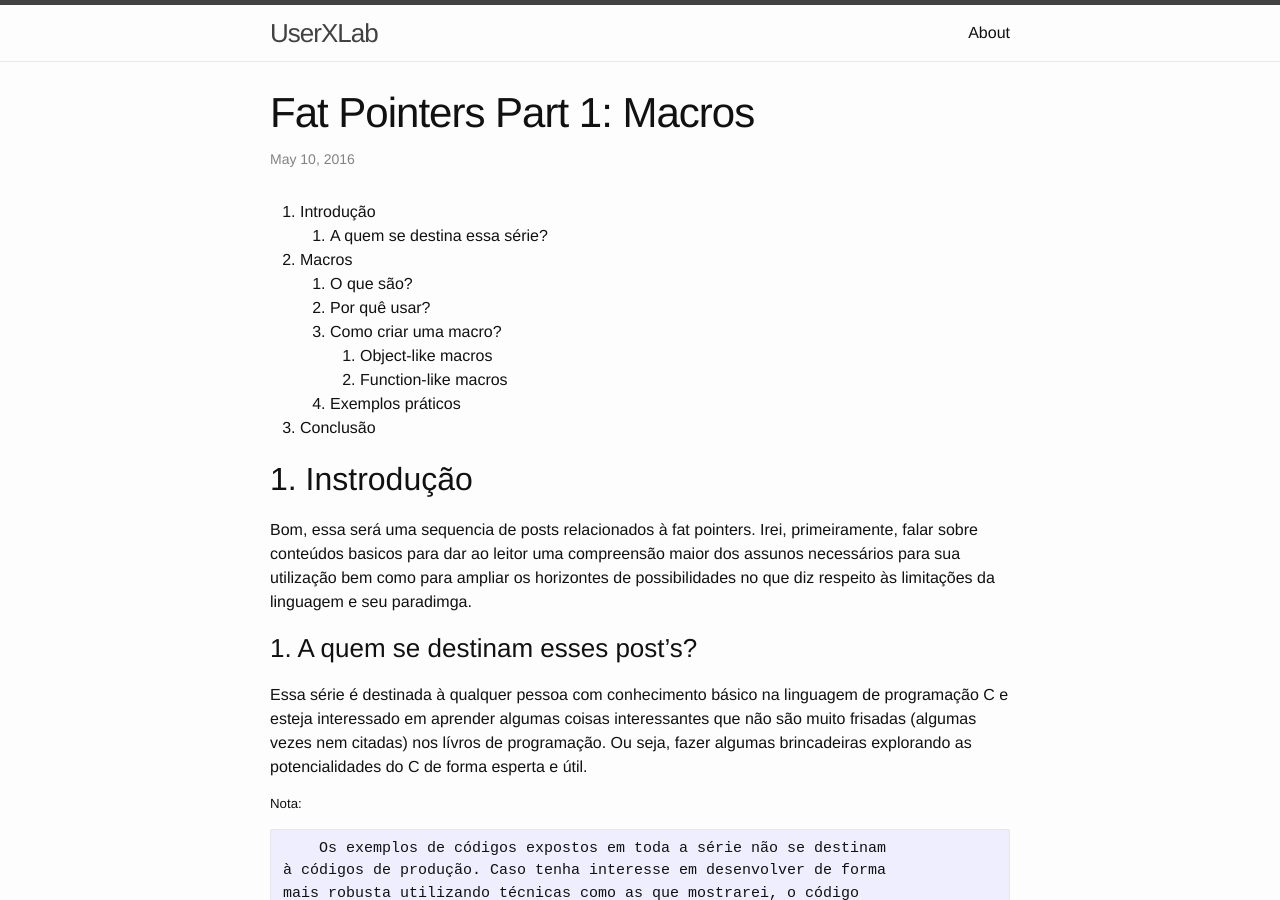
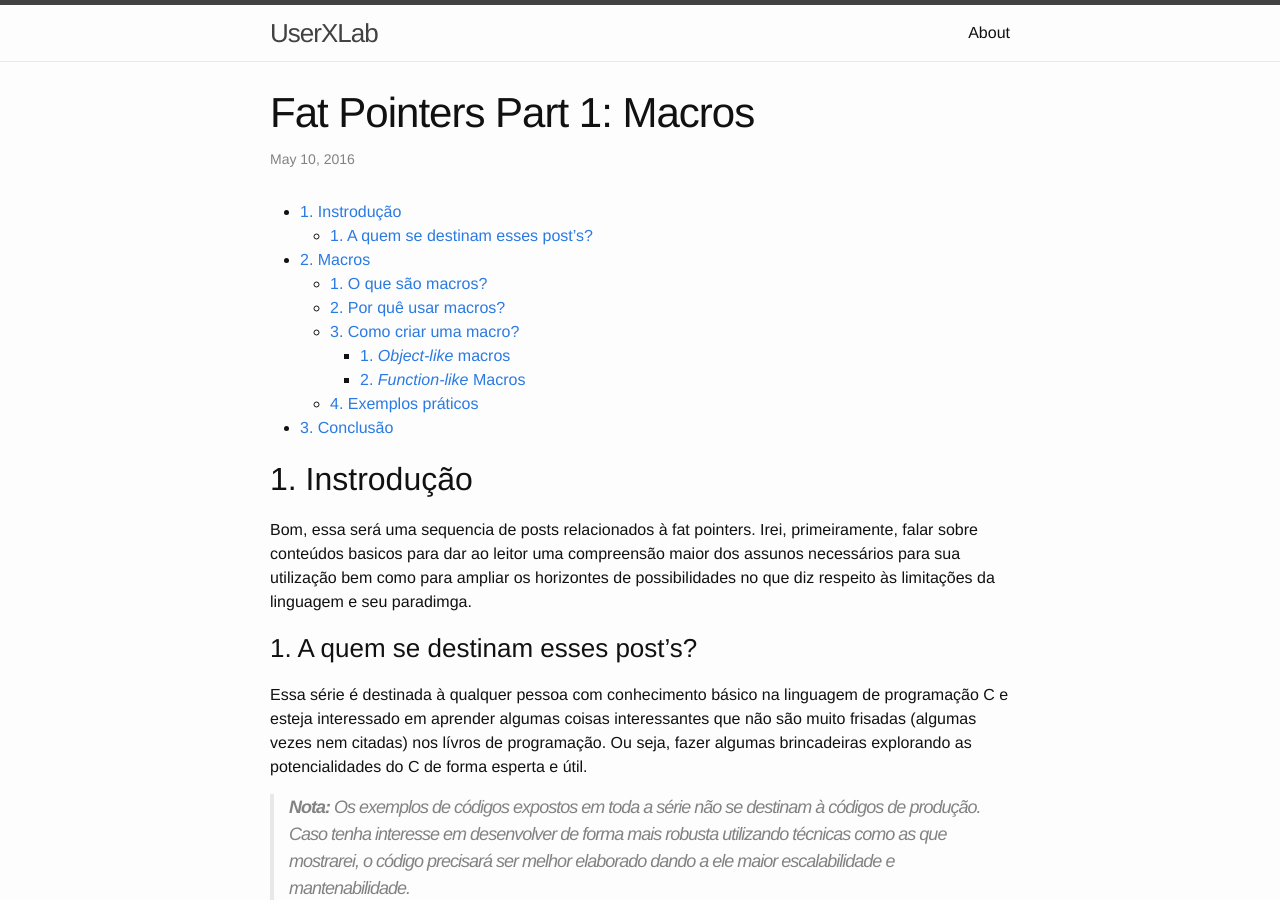
Before and after one commit to UserXGnu/userxgnu.github.io, a Jekyll site: the page built from _posts/2016-05-10-fat_pointers.md, in a window 1280 px wide and 900 px high. Built offline with Jekyll 4.4.1, drawn with Linux system fonts in a browser that asks for light colours; some of the changed text lies outside the part shown.

Commit message:
Fixing menu stuff

```diff
--- a/_posts/2016-05-10-fat_pointers.md
+++ b/_posts/2016-05-10-fat_pointers.md
@@ -8,16 +8,8 @@ categories:
     - Hacks
 ---
 
-1. Introdução
-    1. A quem se destina essa série?
-2. Macros
-    1. O que são?
-    2. Por quê usar?
-    3. Como criar uma macro?
-        1. Object-like macros
-        2. Function-like macros
-    4. Exemplos práticos
-3. Conclusão
+* toc
+{:toc}
 
 
 ## 1. Instrodução
@@ -35,17 +27,16 @@ C e esteja interessado em aprender algumas coisas interessantes que não são mu
 vezes nem citadas) nos lívros de programação. Ou seja, fazer algumas brincadeiras explorando as
 potencialidades do C de forma esperta e útil.
 
-##### Nota:
-        Os exemplos de códigos expostos em toda a série não se destinam
-    à códigos de produção. Caso tenha interesse em desenvolver de forma
-    mais robusta utilizando técnicas como as que mostrarei, o código
-    precisará ser melhor elaborado dando a ele maior escalabilidade e
-    mantenabilidade.
+> **Nota:** Os exemplos de códigos expostos em toda a série não se destinam
+> à códigos de produção. Caso tenha interesse em desenvolver de forma
+> mais robusta utilizando técnicas como as que mostrarei, o código
+> precisará ser melhor elaborado dando a ele maior escalabilidade e
+> mantenabilidade.
 
 
-#### 2. Macros
+## 2. Macros
 
-#### 1. O que são macros?
+### 1. O que são macros?
 
 Melhor que ler de mim, segue um treixo retirado da documentação do [gcc]
 
@@ -54,14 +45,14 @@ Melhor que ler de mim, segue um treixo retirado da documentação do [gcc]
 Ou seja, você pode criar uma "label" e dar a ela um conjunto de instruções, toda vez que essa "label" for
 encontrada no código, será substituída pelas instruções atribuídas à ela e tudo isso, em tempo de compilaçao.
 
-#### 2. Por quê usar macros?
+### 2. Por quê usar macros?
 Bom, existem situações em que é preciso digitar certos códigos repetitivamente mas não seria legal criar função para aquilo
 porque poderia pesar no desempenho, então as macros entram ai pra ajudar. Além disso, existem situações mais peculiares em
 que as macros podem ser utilizadas, para criar camadas de abstração que serão resolvidas em tempo de compilação, como dito
 anteriormente, não aumentando assim a carga do programa como um todo. (depende da implementação do que se quer abstrair).
 Muitas vezes, o uso das macros da ao desenvolvedor, um aumento na produtividade e liberdade criatíva.
 
-#### 3. Como criar uma macro?
+### 3. Como criar uma macro?
 Então, existem dois tipos de macro, as que se parecem com as declarações de tipos como *int*, conhecidas como *object-like*
 macros e as que se parecem com as clarações de funções, conhecidas como *function-like* macros. Vamos dar um *zoom in* em
 cada um desses tipos pra entendermos na prática.
@@ -117,9 +108,9 @@ Como pode ver, as macros funcionam como funções mesmo, executam operações ta
 úteis, considerando o fato de que n ocupam espaço na memória.
 
 
-#### 4. Exemplos práticos
+### 4. Exemplos práticos
 
-## Gerador de função beseado no tipo indicado
+**Gerador de função beseado no tipo indicado**
 
 ~~~ c
     #include <stdio.h>
@@ -146,7 +137,7 @@ de dádos. Imagine só você ter uma macro pra gerar uma árvore binária que ir
 precisa de uma arvore binária para inteiros, ou para strings e etc, poderá criar uma apenas chamando a macro e pronto.
 
 
-## For each, demonstração
+**For each, demonstração **
 
 ~~~ c
     #include <stdio.h>
@@ -176,7 +167,7 @@ precisa de uma arvore binária para inteiros, ou para strings e etc, poderá cri
 Nesse caso, o intuito dessa macro é percorrer o vetor e fazer, para cada elemento do vetor, o que foi passado como parâmetro em
 *execute_isso*.
 
-#### 3. Conclusão
+## 3. Conclusão
 
 Espero ter ajudado a esclarecer o assunto, e agora devem estar se perguntando porque estou falando sobre macros num e o que isso
 tudo tem a ver com fat pointers, na realidade...nada! contudo, fat pointer é uma técnica e não uma feature do compilador, por essa
```
Also changed, not shown: 5 other files.
